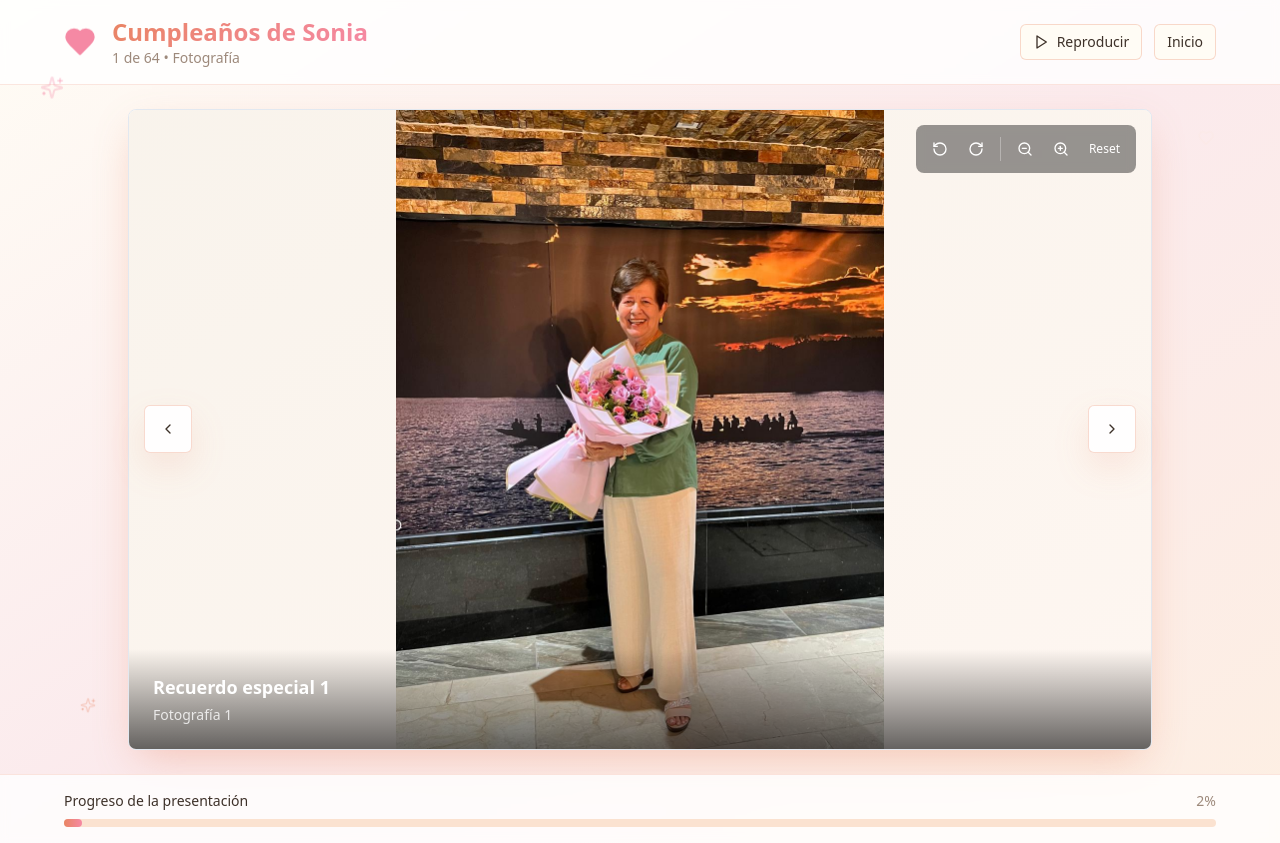
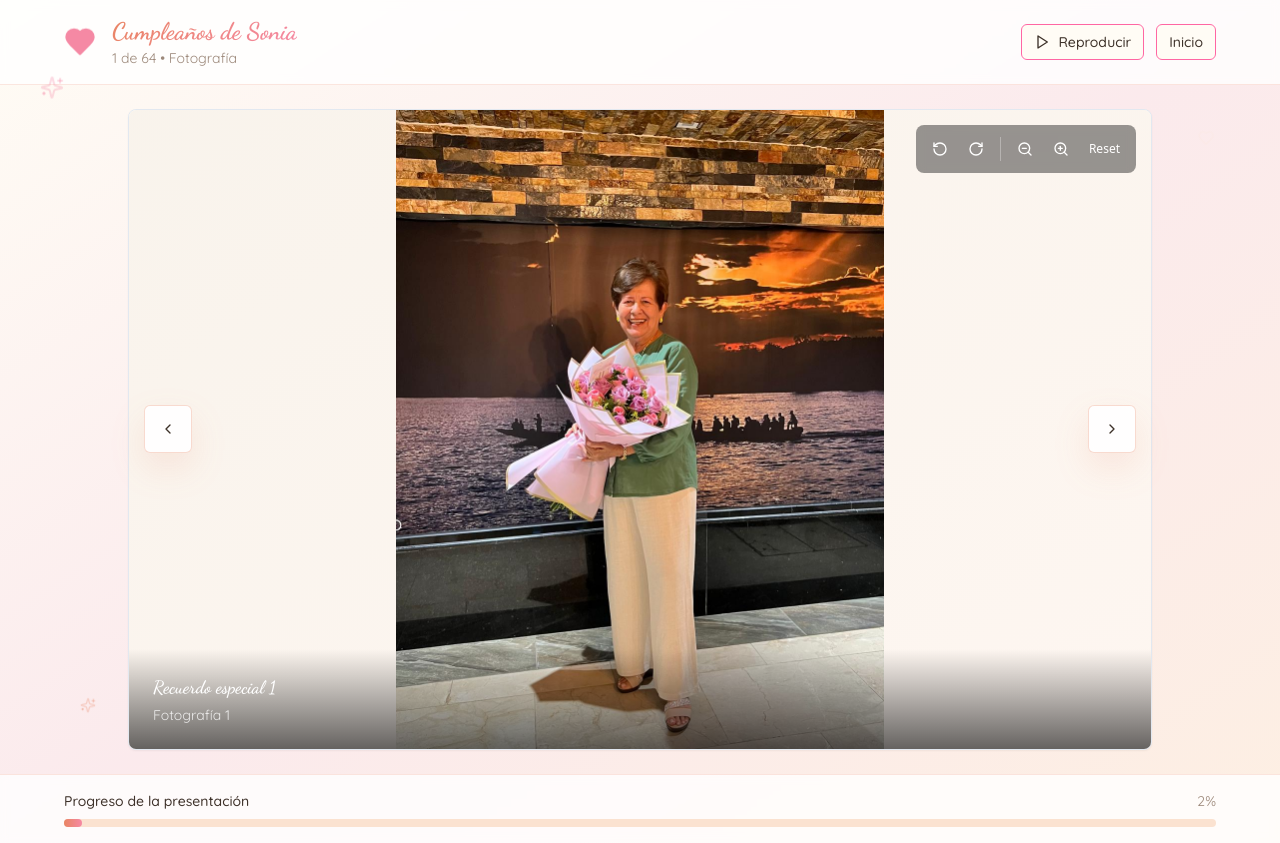
Before and after one commit to alejotax/sonias-slideshow-celebration, a React (Vite) app: page / in a window 1280 px wide. Both pictures are taken after a click on the button "Comenzar Presentación". Built offline with nearby package versions, Linux system fonts and the light colour scheme.

Commit message:
feat: Add RGB lights and fun font
Update the slideshow to include RGB lighting effects and a more playful font style.

```diff
--- a/index.html
+++ b/index.html
@@ -3,6 +3,9 @@
   <head>
     <meta charset="UTF-8" />
     <meta name="viewport" content="width=device-width, initial-scale=1.0" />
+    <link rel="preconnect" href="https://fonts.googleapis.com">
+    <link rel="preconnect" href="https://fonts.gstatic.com" crossorigin>
+    <link href="https://fonts.googleapis.com/css2?family=Dancing+Script:wght@400;500;600;700&family=Quicksand:wght@300;400;500;600;700&display=swap" rel="stylesheet">
     <title>Cumpleaños de Sonia - Presentación Especial</title>
     <meta name="description" content="Una hermosa presentación de fotos para celebrar el cumpleaños de Sonia" />
     <meta name="author" content="Lovable" />
--- a/src/components/BirthdaySlideshow.tsx
+++ b/src/components/BirthdaySlideshow.tsx
@@ -92,8 +92,8 @@ const BirthdaySlideshow = () => {
 
   if (showWelcome) {
     return (
-      <div className="min-h-screen bg-gradient-to-br from-background via-warm-pink to-secondary flex items-center justify-center p-6">
-        <Card className="max-w-2xl mx-auto text-center p-12 birthday-shadow animate-celebration-entrance">
+      <div className="min-h-screen bg-gradient-to-br from-background via-warm-pink to-secondary flex items-center justify-center p-6 rgb-lights">
+        <Card className="max-w-2xl mx-auto text-center p-12 birthday-shadow animate-celebration-entrance rgb-glow">
           <div className="relative">
             {/* Floating hearts decoration */}
             <div className="absolute -top-6 -left-6 text-celebration animate-float">
@@ -109,16 +109,16 @@ const BirthdaySlideshow = () => {
             {/* Main content */}
             <div className="space-y-8">
               <div className="space-y-4">
-                <h1 className="text-6xl md:text-7xl font-bold celebration-text animate-slide-in-left">
+                <h1 className="text-6xl md:text-7xl font-bold font-dancing celebration-text animate-slide-in-left">
                   ¡Feliz Cumpleaños!
                 </h1>
-                <h2 className="text-4xl md:text-5xl font-semibold golden-text animate-slide-in-right delay-300">
+                <h2 className="text-4xl md:text-5xl font-semibold font-dancing golden-text animate-slide-in-right delay-300">
                   Sonia
                 </h2>
               </div>
 
               <div className="space-y-6 animate-celebration-entrance delay-500">
-                <p className="text-xl text-foreground/80 leading-relaxed">
+                <p className="text-xl font-quicksand text-foreground/80 leading-relaxed">
                   Una celebración de momentos preciosos y recuerdos invaluables.
                   <br />
                   Disfruta de esta presentación especial creada con mucho amor.
@@ -128,13 +128,13 @@ const BirthdaySlideshow = () => {
                   <Button
                     onClick={() => setShowWelcome(false)}
                     size="lg"
-                    className="bg-primary hover:bg-celebration text-primary-foreground px-8 py-4 text-lg font-semibold birthday-shadow hover:scale-105 transition-all duration-300"
+                    className="bg-primary hover:bg-celebration text-primary-foreground px-8 py-4 text-lg font-semibold font-quicksand birthday-shadow hover:scale-105 transition-all duration-300 rgb-border"
                   >
                     <Play className="w-5 h-5 mr-2" />
                     Comenzar Presentación
                   </Button>
 
-                  <p className="text-sm text-muted-foreground">
+                  <p className="text-sm font-quicksand text-muted-foreground">
                     Usa las flechas ← → o la barra espaciadora para navegar
                   </p>
                 </div>
@@ -149,15 +149,15 @@ const BirthdaySlideshow = () => {
   const currentMedia = media[currentSlide];
 
   return (
-    <div className="min-h-screen bg-gradient-to-br from-background via-warm-pink/30 to-secondary/50">
+    <div className="min-h-screen bg-gradient-to-br from-background via-warm-pink/30 to-secondary/50 rgb-lights">
       {/* Header */}
-      <div className="bg-white/80 backdrop-blur-sm border-b border-primary/20 px-6 py-4">
+      <div className="bg-white/80 backdrop-blur-sm border-b border-primary/20 px-6 py-4 rgb-pulse">
         <div className="max-w-6xl mx-auto flex items-center justify-between">
           <div className="flex items-center space-x-4">
             <Heart className="w-8 h-8 text-celebration fill-current animate-float" />
             <div>
-              <h1 className="text-2xl font-bold celebration-text">Cumpleaños de Sonia</h1>
-              <p className="text-sm text-muted-foreground">
+              <h1 className="text-2xl font-bold font-dancing celebration-text">Cumpleaños de Sonia</h1>
+              <p className="text-sm font-quicksand text-muted-foreground">
                 {currentSlide + 1} de {media.length} • {currentMedia.type === 'video' ? 'Video' : 'Fotografía'}
               </p>
             </div>
@@ -168,7 +168,7 @@ const BirthdaySlideshow = () => {
               variant="outline"
               size="sm"
               onClick={() => setIsPlaying(!isPlaying)}
-              className="border-primary/30 hover:bg-primary/10"
+              className="border-primary/30 hover:bg-primary/10 font-quicksand rgb-border"
             >
               {isPlaying ? <Pause className="w-4 h-4" /> : <Play className="w-4 h-4" />}
               {isPlaying ? 'Pausar' : 'Reproducir'}
@@ -178,7 +178,7 @@ const BirthdaySlideshow = () => {
               variant="outline"
               size="sm"
               onClick={() => setShowWelcome(true)}
-              className="border-primary/30 hover:bg-primary/10"
+              className="border-primary/30 hover:bg-primary/10 font-quicksand rgb-border"
             >
               Inicio
             </Button>
@@ -261,20 +261,20 @@ const BirthdaySlideshow = () => {
           </div>
 
           {/* Media container */}
-          <Card className="relative overflow-hidden card-shadow animate-gentle-glow group">
+          <Card className="relative overflow-hidden card-shadow animate-gentle-glow group rgb-glow rgb-border">
             <div className="aspect-[16/10] bg-gradient-to-br from-muted to-secondary/30 flex items-center justify-center overflow-hidden">
               {imageLoadError.has(currentMedia.id) ? (
                 <div className="text-center p-8">
                   <div className="w-24 h-24 mx-auto mb-4 bg-primary/20 rounded-full flex items-center justify-center">
                     <Heart className="w-12 h-12 text-primary" />
                   </div>
-                  <h3 className="text-xl font-semibold text-foreground mb-2">
+                  <h3 className="text-xl font-semibold font-dancing text-foreground mb-2">
                     {currentMedia.caption}
                   </h3>
-                  <p className="text-muted-foreground">
+                  <p className="font-quicksand text-muted-foreground">
                     Imagen: {currentMedia.src}
                   </p>
-                  <p className="text-sm text-muted-foreground mt-2">
+                  <p className="text-sm font-quicksand text-muted-foreground mt-2">
                     (Coloca la imagen en la carpeta public del proyecto)
                   </p>
                 </div>
@@ -297,10 +297,10 @@ const BirthdaySlideshow = () => {
 
             {/* Caption overlay */}
             <div className="absolute bottom-0 left-0 right-0 bg-gradient-to-t from-black/60 to-transparent p-6">
-              <h3 className="text-white text-lg font-semibold mb-1">
+              <h3 className="text-white text-lg font-semibold font-dancing mb-1">
                 {currentMedia.caption}
               </h3>
-              <p className="text-white/80 text-sm">
+              <p className="text-white/80 text-sm font-quicksand">
                 {currentMedia.type === 'video' ? 'Video especial' : `Fotografía ${currentMedia.id}`}
               </p>
             </div>
@@ -309,13 +309,13 @@ const BirthdaySlideshow = () => {
       </div>
 
       {/* Progress bar */}
-      <div className="bg-white/80 backdrop-blur-sm border-t border-primary/20 px-6 py-4">
+      <div className="bg-white/80 backdrop-blur-sm border-t border-primary/20 px-6 py-4 rgb-pulse">
         <div className="max-w-6xl mx-auto">
           <div className="flex items-center justify-between mb-2">
-            <span className="text-sm font-medium text-foreground">
+            <span className="text-sm font-medium font-quicksand text-foreground">
               Progreso de la presentación
             </span>
-            <span className="text-sm text-muted-foreground">
+            <span className="text-sm font-quicksand text-muted-foreground">
               {Math.round(((currentSlide + 1) / media.length) * 100)}%
             </span>
           </div>
--- a/src/index.css
+++ b/src/index.css
@@ -203,4 +203,107 @@ All colors MUST be HSL.
   .animate-gentle-glow {
     animation: gentle-glow 3s ease-in-out infinite;
   }
+
+  /* RGB Lights Effects */
+  @keyframes rgb-border {
+    0% { border-color: hsl(0, 100%, 70%); }
+    16.66% { border-color: hsl(60, 100%, 70%); }
+    33.33% { border-color: hsl(120, 100%, 70%); }
+    50% { border-color: hsl(180, 100%, 70%); }
+    66.66% { border-color: hsl(240, 100%, 70%); }
+    83.33% { border-color: hsl(300, 100%, 70%); }
+    100% { border-color: hsl(360, 100%, 70%); }
+  }
+
+  @keyframes rgb-glow {
+    0% {
+      box-shadow: 0 0 30px hsl(0, 100%, 70% / 0.5),
+                  0 0 60px hsl(0, 100%, 70% / 0.3);
+    }
+    16.66% {
+      box-shadow: 0 0 30px hsl(60, 100%, 70% / 0.5),
+                  0 0 60px hsl(60, 100%, 70% / 0.3);
+    }
+    33.33% {
+      box-shadow: 0 0 30px hsl(120, 100%, 70% / 0.5),
+                  0 0 60px hsl(120, 100%, 70% / 0.3);
+    }
+    50% {
+      box-shadow: 0 0 30px hsl(180, 100%, 70% / 0.5),
+                  0 0 60px hsl(180, 100%, 70% / 0.3);
+    }
+    66.66% {
+      box-shadow: 0 0 30px hsl(240, 100%, 70% / 0.5),
+                  0 0 60px hsl(240, 100%, 70% / 0.3);
+    }
+    83.33% {
+      box-shadow: 0 0 30px hsl(300, 100%, 70% / 0.5),
+                  0 0 60px hsl(300, 100%, 70% / 0.3);
+    }
+    100% {
+      box-shadow: 0 0 30px hsl(360, 100%, 70% / 0.5),
+                  0 0 60px hsl(360, 100%, 70% / 0.3);
+    }
+  }
+
+  @keyframes rgb-pulse {
+    0%, 100% {
+      background: linear-gradient(45deg,
+        hsl(0, 100%, 70% / 0.1),
+        hsl(120, 100%, 70% / 0.1),
+        hsl(240, 100%, 70% / 0.1));
+    }
+    33% {
+      background: linear-gradient(45deg,
+        hsl(120, 100%, 70% / 0.1),
+        hsl(240, 100%, 70% / 0.1),
+        hsl(0, 100%, 70% / 0.1));
+    }
+    66% {
+      background: linear-gradient(45deg,
+        hsl(240, 100%, 70% / 0.1),
+        hsl(0, 100%, 70% / 0.1),
+        hsl(120, 100%, 70% / 0.1));
+    }
+  }
+
+  .rgb-border {
+    animation: rgb-border 3s linear infinite;
+    border-width: 3px;
+    border-style: solid;
+  }
+
+  .rgb-glow {
+    animation: rgb-glow 4s ease-in-out infinite;
+  }
+
+  .rgb-pulse {
+    animation: rgb-pulse 6s ease-in-out infinite;
+  }
+
+  .rgb-lights {
+    position: relative;
+    overflow: hidden;
+  }
+
+  .rgb-lights::before {
+    content: '';
+    position: absolute;
+    top: -50%;
+    left: -50%;
+    width: 200%;
+    height: 200%;
+    background: linear-gradient(
+      45deg,
+      transparent,
+      hsl(0, 100%, 70% / 0.1),
+      transparent,
+      hsl(120, 100%, 70% / 0.1),
+      transparent,
+      hsl(240, 100%, 70% / 0.1),
+      transparent
+    );
+    animation: rgb-pulse 8s linear infinite;
+    z-index: -1;
+  }
 }
--- a/tailwind.config.ts
+++ b/tailwind.config.ts
@@ -18,6 +18,10 @@ export default {
 			}
 		},
 		extend: {
+			fontFamily: {
+				'dancing': ['Dancing Script', 'cursive'],
+				'quicksand': ['Quicksand', 'sans-serif'],
+			},
 			colors: {
 				border: 'hsl(var(--border))',
 				input: 'hsl(var(--input))',
```
